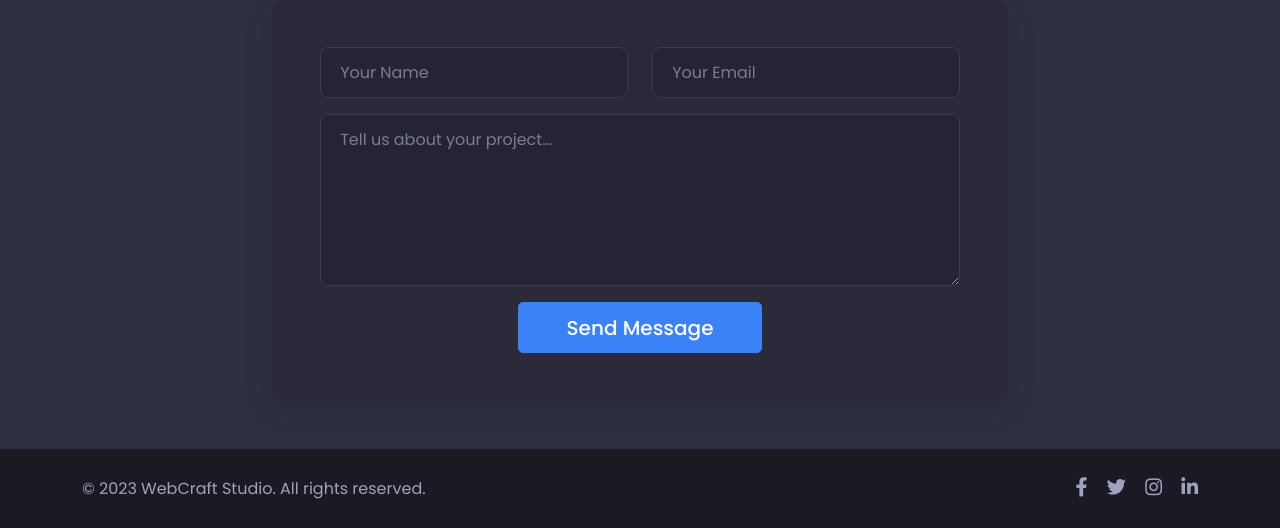
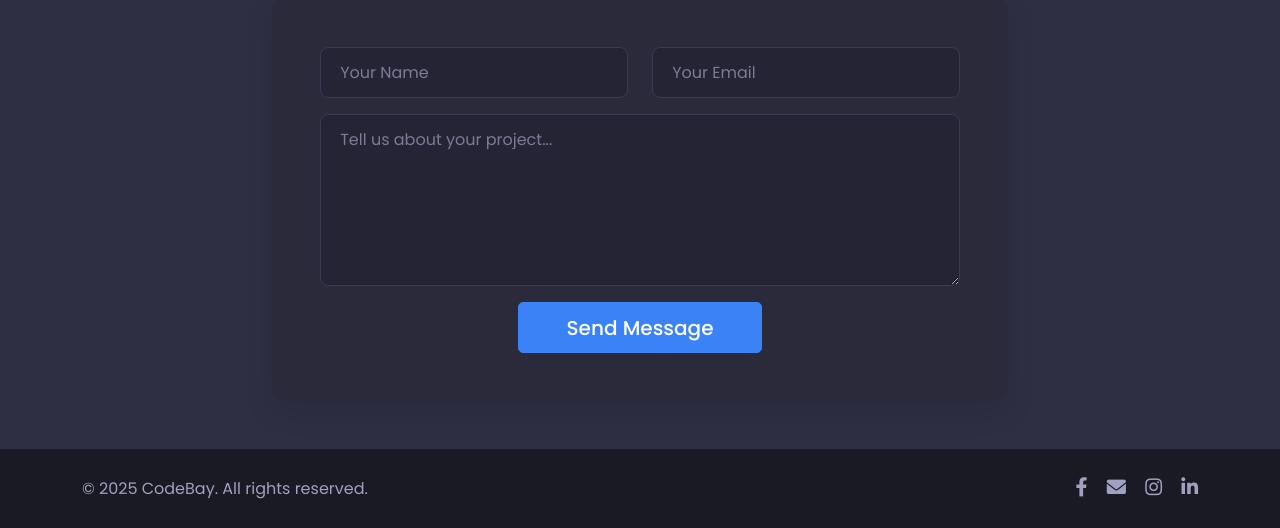
Before and after one commit to CodeBayAgency/website, a Flask app: page /services/website-building in a window 1280 px wide. Shown: the part 4263-4791 px from the top of the page. Run offline with Flask 3, Linux system fonts and the light colour scheme.

Commit message:
Update copyright date and add email link to the website's footer
Updates the copyright year to 2025 and replaces the Twitter link with an email link in the footer of index.html.

Replit-Commit-Author: Agent
Replit-Commit-Session-Id: 4f351162-d21b-434f-b6c6-d7d94d92b59d
Replit-Commit-Screenshot-Url: https://storage.googleapis.com/screenshot-production-us-central1/64807e68-b710-4566-bf49-b7336bdff3b3/193309da-83e8-446a-9a59-4e1279ca0ca3.jpg

```diff
--- a/templates/index.html
+++ b/templates/index.html
@@ -447,12 +447,12 @@
         <div class="container">
             <div class="row align-items-center">
                 <div class="col-md-6 text-center text-md-start">
-                    <p class="mb-0">&copy; 2023 WebCraft Studio. All rights reserved.</p>
+                    <p class="mb-0">&copy; 2025 CodeBay. All rights reserved.</p>
                 </div>
                 <div class="col-md-6 text-center text-md-end">
                     <div class="social-links">
                         <a href="#" aria-label="Facebook"><i class="fab fa-facebook-f"></i></a>
-                        <a href="#" aria-label="Twitter"><i class="fab fa-twitter"></i></a>
+                        <a href="mailto:codebay.agency@gmail.com" aria-label="Email"><i class="fas fa-envelope"></i></a>
                         <a href="#" aria-label="Instagram"><i class="fab fa-instagram"></i></a>
                         <a href="#" aria-label="LinkedIn"><i class="fab fa-linkedin-in"></i></a>
                     </div>
```
